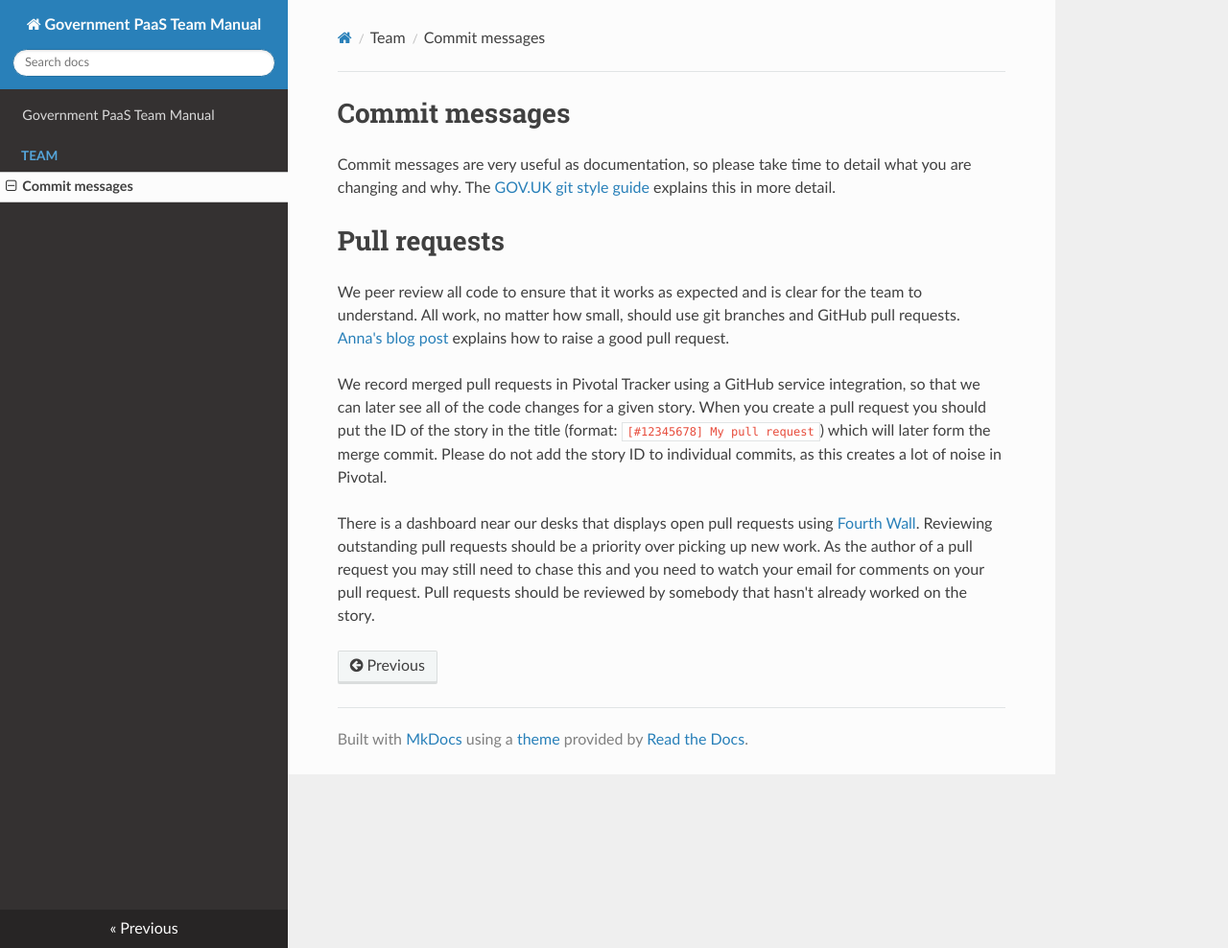
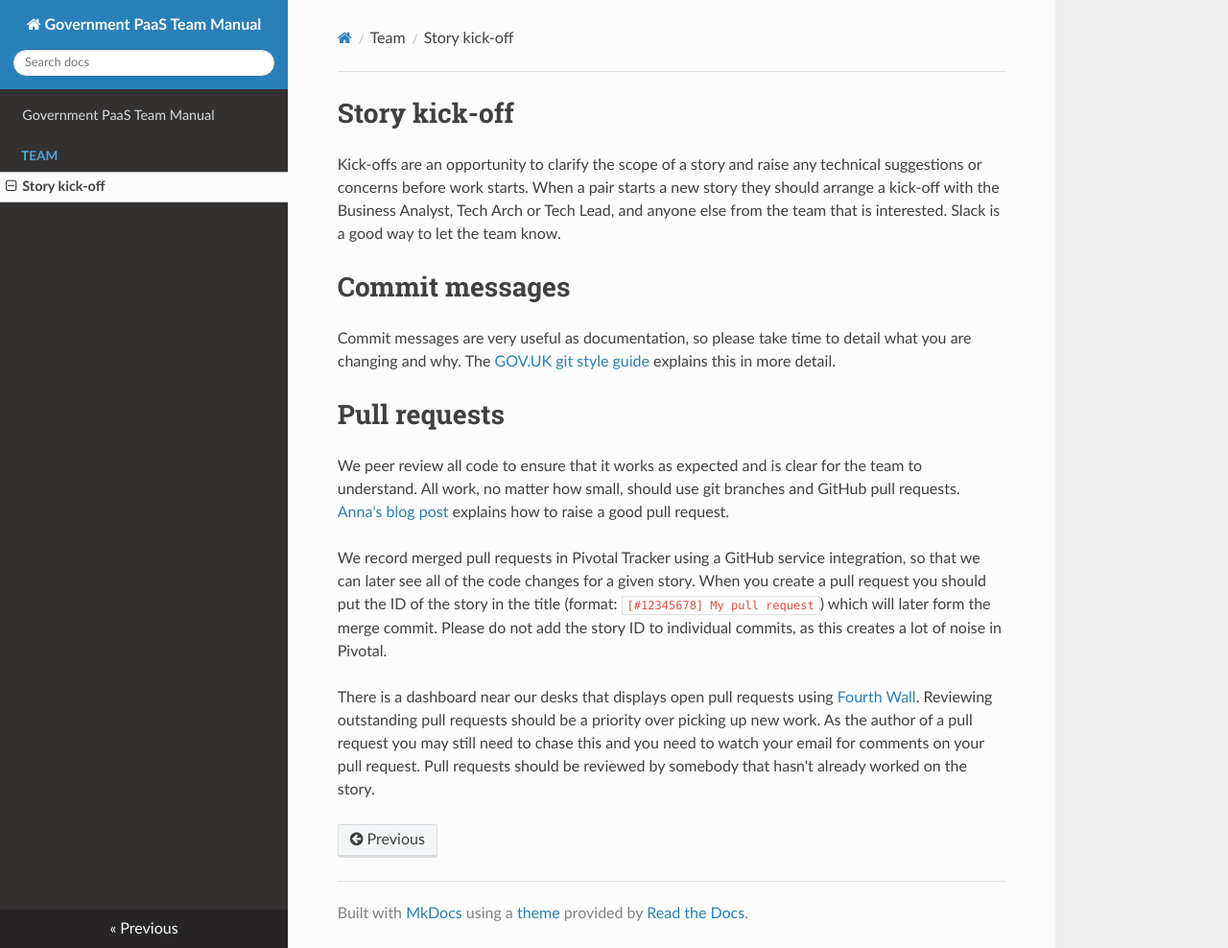
Before and after one commit to alphagov/paas-team-manual, an MkDocs documentation site: the page built from docs/team/working_practices.md, in a window 1280 px wide and 988 px high. Shown: the whole window at 96% size. Built offline with MkDocs 1.6.1, drawn with Linux system fonts in a browser that asks for light colours; nearby versions of some CDN libraries.

Commit message:
Working practices: add story kick-off
Describe what our story kick-off is and why we're doing it. This was my
action from a retrospective.

```diff
--- a/docs/team/working_practices.md
+++ b/docs/team/working_practices.md
@@ -1,3 +1,11 @@
+# Story kick-off
+
+Kick-offs are an opportunity to clarify the scope of a story and raise any
+technical suggestions or concerns before work starts. When a pair starts a
+new story they should arrange a kick-off with the Business Analyst, Tech
+Arch or Tech Lead, and anyone else from the team that is interested. Slack
+is a good way to let the team know.
+
 # Commit messages
 
 Commit messages are very useful as documentation, so please take time to
```
